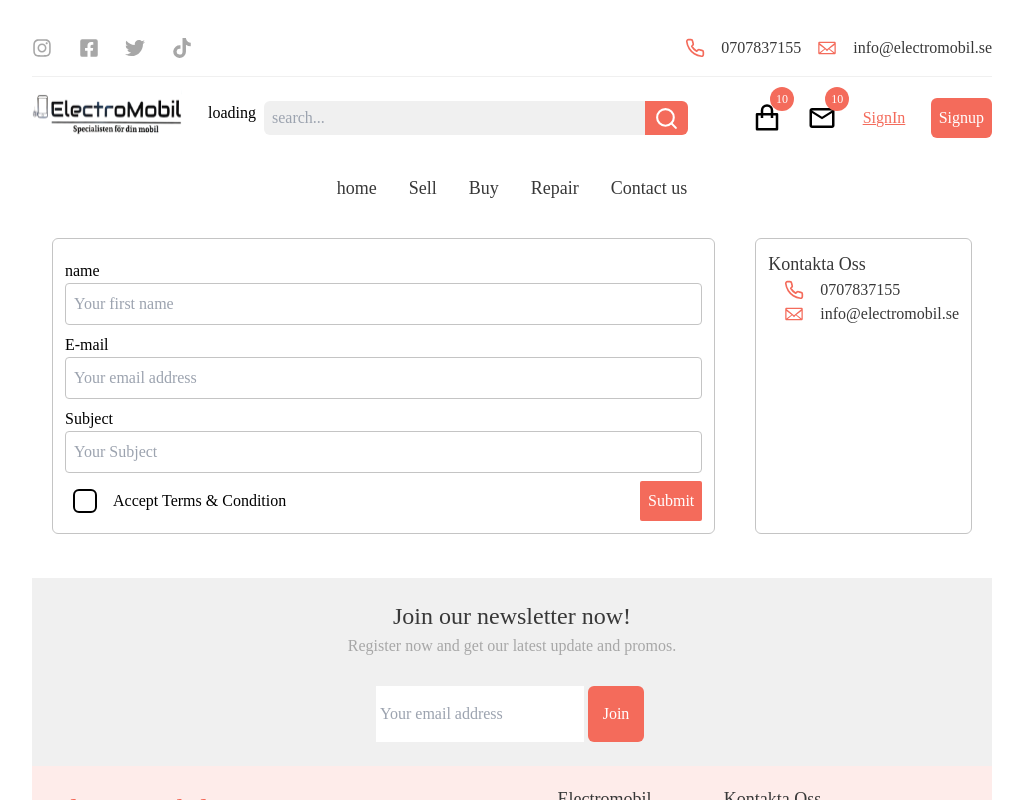
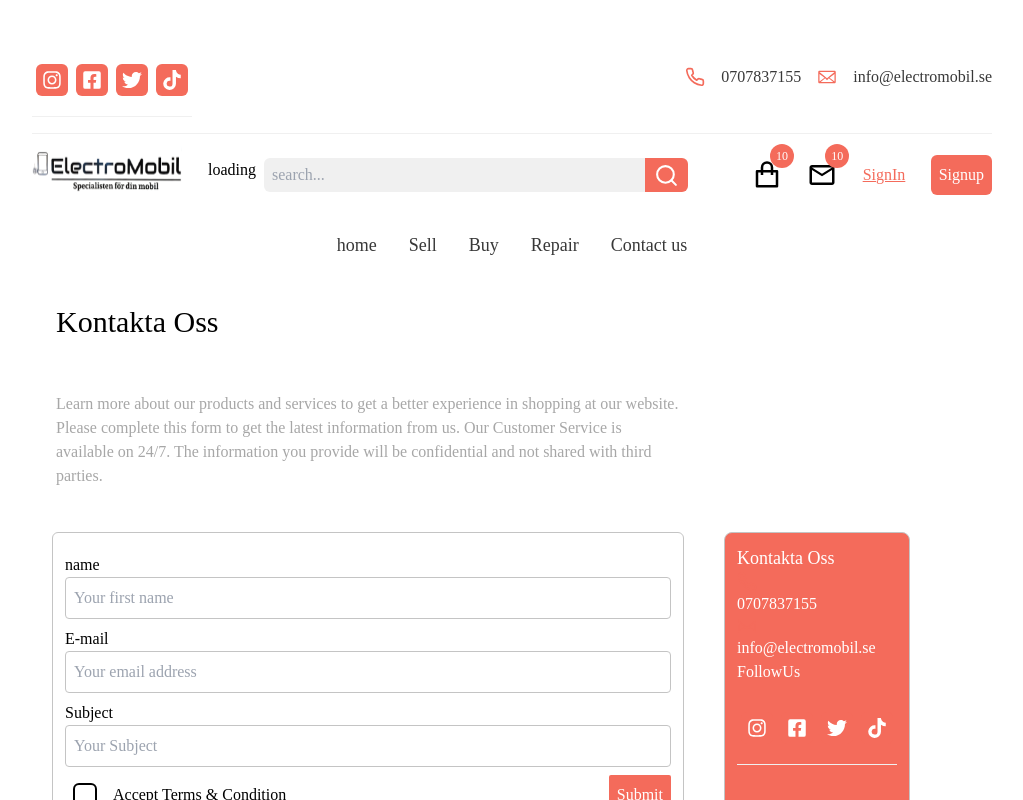
Before and after one commit to TahGue/elctro-client, a Next.js app: page /contactus in a window 1280 px wide. Shown: the top 800 px of the page, without its empty margins (128-1151 px from the left). Built offline with nearby package versions, Linux system fonts and the light colour scheme; no server answers.

Commit message:
contactUs

```diff
--- a/components/ContactUs.tsx
+++ b/components/ContactUs.tsx
@@ -11,31 +11,36 @@ import { FiPhone } from 'react-icons/fi';
 import { GoMail } from 'react-icons/go';
 
 import { useSettings } from '../hooks/useSettings';
+import FollowUs from './FollowUs';
 
 export default function ContactUs() {
   const { companyName, companyEmail, companyTel } = useSettings();
   return (
-    <div className='border border-grey rounded-md p-3 h-full'>
-      <div className='flex flex-col'>
-        <h4 className=' text-lg font-bold text-black items-center'>
+    <div className='border border-grey rounded-lg p-3 h-full text-white bg-primary'>
+      <div >
+        <h4 className=' text-lg font-bold  items-center'>
           Kontakta Oss
         </h4>
-        <a href={`tel:${companyTel}`}>
-          <div className='flex items-center'>
-            <span className='text-primary mx-4'>
+        <a className='text-white' href={`tel:${companyTel}`}>
+          <div className=' '>
+            <span className='text-primary '>
               <FiPhone size={20} />
             </span>
-            <span className='text-black'>{companyTel}</span>
+            <span className=''>{companyTel}</span>
           </div>
         </a>
         <a href={`mailto:${companyEmail}`}>
-          <div className='flex items-center cursor-pointer'>
-            <span className='text-primary mx-4'>
+          <div className=' cursor-pointer'>
+            <span className='text-primary '>
               <GoMail size={20} />
             </span>
-            <span className='text-black'>{companyEmail}</span>
+            <span className=''>{companyEmail}</span>
           </div>
         </a>
+      </div>
+      <div>
+          <h4 className='  font-bold'>FollowUs</h4>
+          <FollowUs />
       </div>
     </div>
   );
--- a/components/ContactUsForm.tsx
+++ b/components/ContactUsForm.tsx
@@ -47,7 +47,7 @@ const ContactUsForm = () => {
             value={Subject}
           />
         </div>
-        <div className='flex w-full justify-between items-center'>
+        <div className='flex w-full justify-between items-center '>
           <Checkbox
             name='isAccept'
             checked={isAccept}
--- /dev/null
+++ b/components/FollowUs.tsx
@@ -0,0 +1,26 @@
+import React from 'react'
+import {FaFacebookSquare, FaTwitter, FaInstagram, FaTiktok} from 'react-icons/fa';
+import BoxedIcon from '../ui/BoxedIcon';
+
+function FollowUs() {
+  return (
+    <div className='flex border-b border-lightgreyx2 py-4  '>
+          <ul className='text-primary  flex items-center mt-2'>
+            <BoxedIcon>
+              <FaInstagram size={20} />
+            </BoxedIcon>
+            <BoxedIcon>
+              <FaFacebookSquare size={20} />
+            </BoxedIcon>
+            <BoxedIcon>
+              <FaTwitter size={20} />
+            </BoxedIcon>
+            <BoxedIcon>
+              <FaTiktok size={20} />
+            </BoxedIcon>
+          </ul>
+        </div>
+  )
+}
+
+export default FollowUs
--- a/components/TopBar.js
+++ b/components/TopBar.js
@@ -11,24 +11,14 @@ import { FiPhone } from 'react-icons/fi';
 import { GoMail } from 'react-icons/go';
 
 import { useSettings } from '../hooks/useSettings';
+import FollowUs from './FollowUs';
 
 export default function TopBar() {
   const { companyName, companyEmail, companyTel } = useSettings();
   return (
     <div className='flex justify-between items-center border-b border-lightgreyx2 py-4 '>
       <div className='text-lightgrey justify-between flex items-center w-40'>
-        <span className='hover:text-primary transition cursor-pointer'>
-          <FaInstagram size={20} />
-        </span>
-        <span className='hover:text-primary transition cursor-pointer'>
-          <FaFacebookSquare size={20} />
-        </span>
-        <span className='hover:text-primary transition cursor-pointer'>
-          <FaTwitter size={20} />
-        </span>
-        <span className='hover:text-primary transition cursor-pointer'>
-          <FaTiktok size={20} />
-        </span>
+        <FollowUs/>
       </div>
       <div className='flex'>
         <a href={`tel:${companyTel}`}>
--- a/components/layout/Footer.tsx
+++ b/components/layout/Footer.tsx
@@ -14,8 +14,9 @@ import { useSettings } from '../../hooks/useSettings';
 import BoxedIcon from '../../ui/BoxedIcon';
 
 import CategoriesMenu from '../categoriesMenu/CategoriesMenu';
+import FollowUs from '../FollowUs';
 import MenuLinks from '../menuLinks/MenuLinks';
-import SubscribeForm from '../subscribe';
+import SubscribeForm from './Subscribe';
 
 export default function Footer() {
   const { companyName, companyEmail, companyTel } = useSettings();
@@ -31,20 +32,7 @@ export default function Footer() {
           tillbaka den.Det är precis det våra tekniker gör.
         </h4>
         <div className='flex border-b border-lightgreyx2 py-4 '>
-          <ul className='text-primary justify-around flex items-center mt-2'>
-            <BoxedIcon>
-              <FaInstagram size={33} />
-            </BoxedIcon>
-            <BoxedIcon>
-              <FaFacebookSquare size={33} />
-            </BoxedIcon>
-            <BoxedIcon>
-              <FaTwitter size={33} />
-            </BoxedIcon>
-            <BoxedIcon>
-              <FaTiktok size={33} />
-            </BoxedIcon>
-          </ul>
+          <FollowUs />
         </div>
       </div>
       <div>
--- a/components/layout/PublicLayout.tsx
+++ b/components/layout/PublicLayout.tsx
@@ -4,7 +4,7 @@ import { useSettings } from '../../hooks/useSettings';
 import Footer from '../layout/Footer';
 import TopBar from '../TopBar';
 import Header from './Header';
-import SubscribeForm from '../subscribe';
+import SubscribeForm from '../Subscribe';
 
 type Props = {
   children: React.ReactNode;
--- /dev/null
+++ b/components/textfield.tsx
@@ -0,0 +1,27 @@
+import React from 'react'
+type Iprops = {
+    value:string;
+    onChange:(event: React.ChangeEvent<HTMLInputElement>) => void;
+    placeholder?:string;
+    name:string;
+    label:string;
+    type?:string;
+    required?:boolean;
+}
+const Textfield=({value,onChange,placeholder="",name,type="text",required=false,label}: Iprops) => {
+  return (
+    <div className='p-1 my-2 border rounded-sm' >
+        <label htmlFor={name}>{label}</label>
+        <h1>text</h1>
+        <input id={name} className='p-1'
+          name={name}
+          placeholder={placeholder}
+          type={type}
+          onChange={onChange}
+          value={value}
+        />
+        </div>
+  )
+}
+
+export default Textfield
--- a/pages/contactus.tsx
+++ b/pages/contactus.tsx
@@ -4,13 +4,20 @@ import ContactUsForm from '../components/ContactUsForm';
 
 function contactus() {
   return (
+    <div className=''><h1 className=' text-3xl font-bold p-6 '> Kontakta Oss </h1>
+
+    <h4 className='text-lightgrey max-w-2xl p-6'>Learn more about our products and services to get a better experience in shopping at our website. Please complete this form to get the latest information from us. Our Customer Service is available on 24/7. The information you provide will be confidential and not shared with third parties.</h4>
+
     <div className='flex'>
-      <div className='flex-1 p-5'>
+
+
+      <div className='flex-auto max-w-2xl p-5'>
         <ContactUsForm />
       </div>
-      <div className=' p-5'>
+      <div className='  p-5'>
         <ContactUs />
       </div>
+    </div>
     </div>
   );
 }
--- a/ui/BoxedIcon.tsx
+++ b/ui/BoxedIcon.tsx
@@ -8,7 +8,7 @@ const BoxedIcon = ({ children }: Iprops) => {
     <li
       className={`
               bg-primary text-white hover:text-primary hover:bg-white
-             transition cursor-pointer w-14 h-14 rounded-md
+             transition cursor-pointer w-8 h-8 rounded-md
               flex justify-center items-center
                m-1
              `}
```
